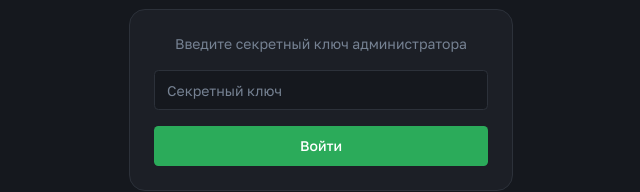
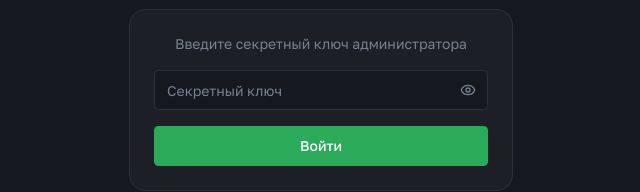
Before and after one commit to pr-poehali-dev/greeting-initiative-14, a React (Vite) app: page /admin in a window 1280 px wide. Shown: the part 338-530 px from the top of the page, without its empty margins (319-959 px from the left). Built offline with nearby package versions, Linux system fonts and the light colour scheme.

Commit message:
fix: apply everywhere, user management

```diff
--- a/src/pages/Admin.tsx
+++ b/src/pages/Admin.tsx
@@ -4,6 +4,34 @@ import { Input } from "@/components/ui/input";
 import Icon from "@/components/ui/icon";
 
 const AUTH_URL = "https://functions.poehali.dev/cf07907b-f87d-40a4-a63c-82694338b69b";
+
+function PasswordInput({ placeholder, value, onChange, onKeyDown }: {
+  placeholder: string;
+  value: string;
+  onChange: (v: string) => void;
+  onKeyDown?: (e: React.KeyboardEvent) => void;
+}) {
+  const [show, setShow] = useState(false);
+  return (
+    <div className="relative">
+      <Input
+        type={show ? "text" : "password"}
+        placeholder={placeholder}
+        value={value}
+        onChange={(e) => onChange(e.target.value)}
+        onKeyDown={onKeyDown}
+        className="pr-10"
+      />
+      <button
+        type="button"
+        onClick={() => setShow((v) => !v)}
+        className="absolute right-3 top-1/2 -translate-y-1/2 text-muted-foreground hover:text-foreground transition-colors"
+      >
+        <Icon name={show ? "EyeOff" : "Eye"} size={16} />
+      </button>
+    </div>
+  );
+}
 
 export default function Admin() {
   const [adminSecret, setAdminSecret] = useState("");
@@ -114,11 +142,10 @@ export default function Admin() {
 
           <div className="bg-card border border-border rounded-2xl p-6 space-y-4">
             <p className="text-sm text-muted-foreground text-center">Введите секретный ключ администратора</p>
-            <Input
-              type="password"
+            <PasswordInput
               placeholder="Секретный ключ"
               value={adminSecret}
-              onChange={(e) => setAdminSecret(e.target.value)}
+              onChange={setAdminSecret}
               onKeyDown={(e) => e.key === "Enter" && checkSecret()}
             />
             {secretError && (
@@ -157,11 +184,10 @@ export default function Admin() {
               value={login}
               onChange={(e) => setLogin(e.target.value)}
             />
-            <Input
-              type="password"
+            <PasswordInput
               placeholder="Пароль"
               value={password}
-              onChange={(e) => setPassword(e.target.value)}
+              onChange={setPassword}
               onKeyDown={(e) => e.key === "Enter" && createUser()}
             />
           </div>
@@ -205,13 +231,11 @@ export default function Admin() {
                     </button>
                   </div>
                   <div className="flex items-center gap-2 px-3 pb-2.5">
-                    <Input
-                      type="password"
+                    <PasswordInput
                       placeholder="Новый пароль"
                       value={newPasswords[u.id] || ""}
-                      onChange={(e) => setNewPasswords((prev) => ({ ...prev, [u.id]: e.target.value }))}
+                      onChange={(v) => setNewPasswords((prev) => ({ ...prev, [u.id]: v }))}
                       onKeyDown={(e) => e.key === "Enter" && resetPassword(u.id, u.email)}
-                      className="h-7 text-xs"
                     />
                     <button
                       onClick={() => resetPassword(u.id, u.email)}
```
